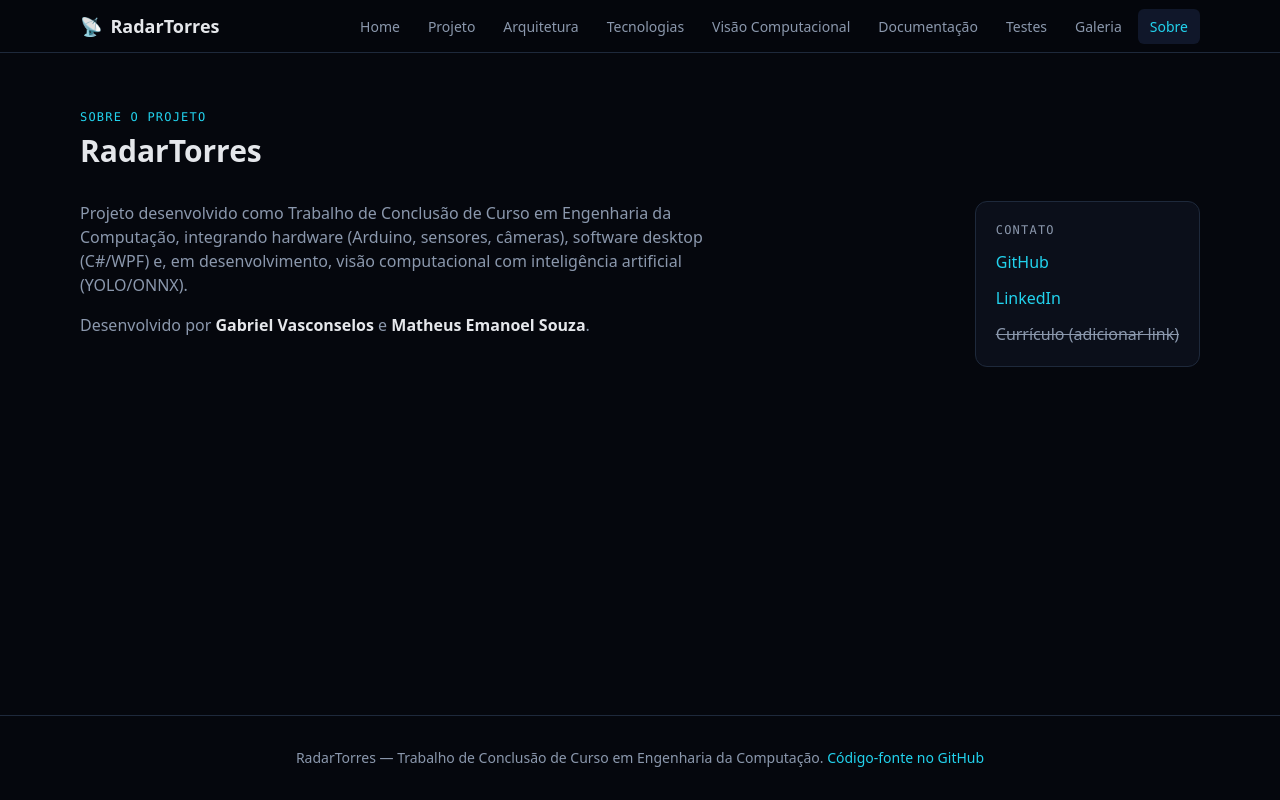
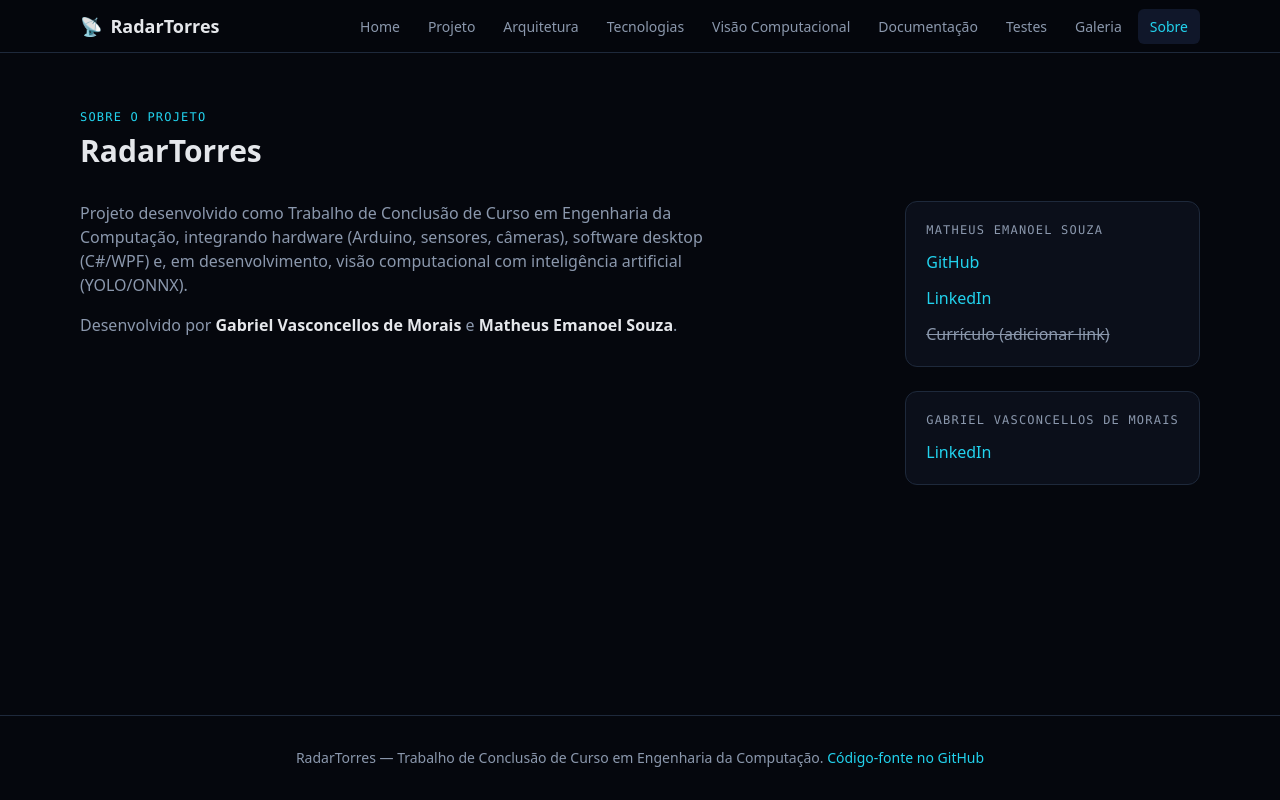
Before and after one commit to Matheus-Emanoel-Souza/Sistema_Rastreamento_Alvos_Arduino, a React (Vite) app in the folder site/: page /#/sobre in a window 1280 px wide. Built offline with nearby package versions, Linux system fonts and the light colour scheme.

Commit message:
feat(site): adiciona contato (LinkedIn) do Gabriel, separa cards por desenvolvedor

```diff
--- a/site/src/pages/Sobre.tsx
+++ b/site/src/pages/Sobre.tsx
@@ -12,13 +12,17 @@ export default function Sobre() {
             (YOLO/ONNX).
           </p>
           <p className="mt-4">
-            Desenvolvido por <strong className="text-foreground">Gabriel Vasconselos</strong> e{' '}
+            Desenvolvido por{' '}
+            <strong className="text-foreground">Gabriel Vasconcellos de Morais</strong> e{' '}
             <strong className="text-foreground">Matheus Emanoel Souza</strong>.
           </p>
         </div>
 
+        <div className="flex flex-col gap-6">
           <div className="flex flex-col gap-3 rounded-xl border border-border bg-surface p-5">
-          <h3 className="font-mono text-xs uppercase tracking-widest text-muted">Contato</h3>
+            <h3 className="font-mono text-xs uppercase tracking-widest text-muted">
+              Matheus Emanoel Souza
+            </h3>
             <a
               href="https://github.com/Matheus-Emanoel-Souza"
               target="_blank"
@@ -39,6 +43,21 @@ export default function Sobre() {
               Currículo (adicionar link)
             </a>
           </div>
+
+          <div className="flex flex-col gap-3 rounded-xl border border-border bg-surface p-5">
+            <h3 className="font-mono text-xs uppercase tracking-widest text-muted">
+              Gabriel Vasconcellos de Morais
+            </h3>
+            <a
+              href="https://www.linkedin.com/in/gabriel-vasconcellos-de-morais/"
+              target="_blank"
+              rel="noreferrer"
+              className="text-accent hover:underline"
+            >
+              LinkedIn
+            </a>
+          </div>
+        </div>
       </div>
     </PageSection>
   )
```
Lines whose indentation alone changed are shown as unchanged.
